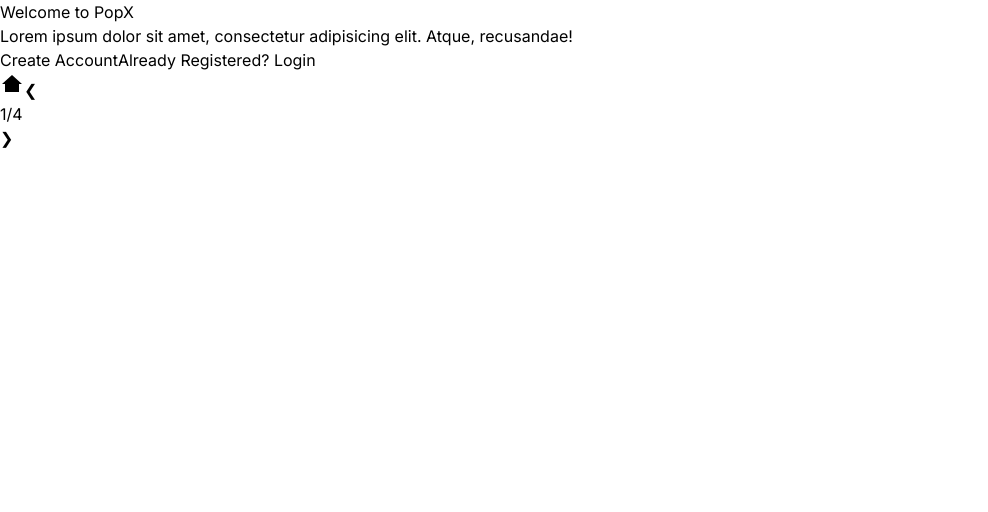
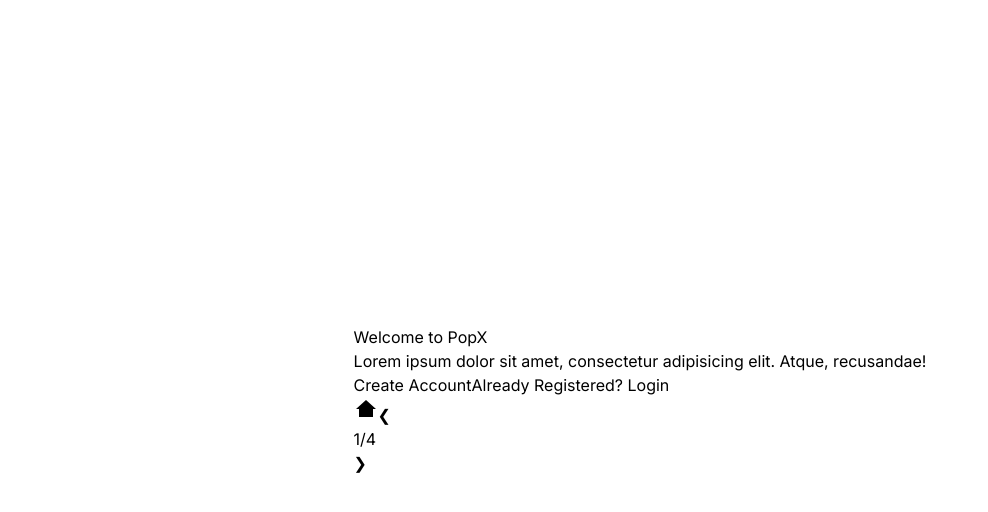
Before and after one commit to comrade-047/Educase-Project, a React (Vite) app: page / in a window 1280 px wide. Shown: the top 512 px of the page, without its empty margins (0-988 px from the left). Built offline with nearby package versions, Linux system fonts and the light colour scheme.

Commit message:
Final touch

```diff
--- a/src/App.css
+++ b/src/App.css
@@ -1,5 +1,15 @@
 @import url('https://fonts.googleapis.com/css2?family=Inter:wght@400;600;700&display=swap');
 
+body,html{
+  height: 100%;
+}
 body {
   font-family: 'Inter', sans-serif;
+  display: flex;
+  flex-direction: column;
+  margin: 0;
+  padding: 0;
+  box-sizing: border-box;
+  align-items: center;
+  justify-content: center;
 }
--- a/src/pages/Landing.jsx
+++ b/src/pages/Landing.jsx
@@ -2,7 +2,7 @@
 
 function LandingPage() {
   return (
-    <div className="flex flex-col justify-end items-center h-screen p-6 "> {/** this has to be removed and should be provided by the app component */}
+    <div className="flex flex-col justify-end items-center h-screen p-6 ">
 
       <div className="flex flex-col w-full">
 
```
